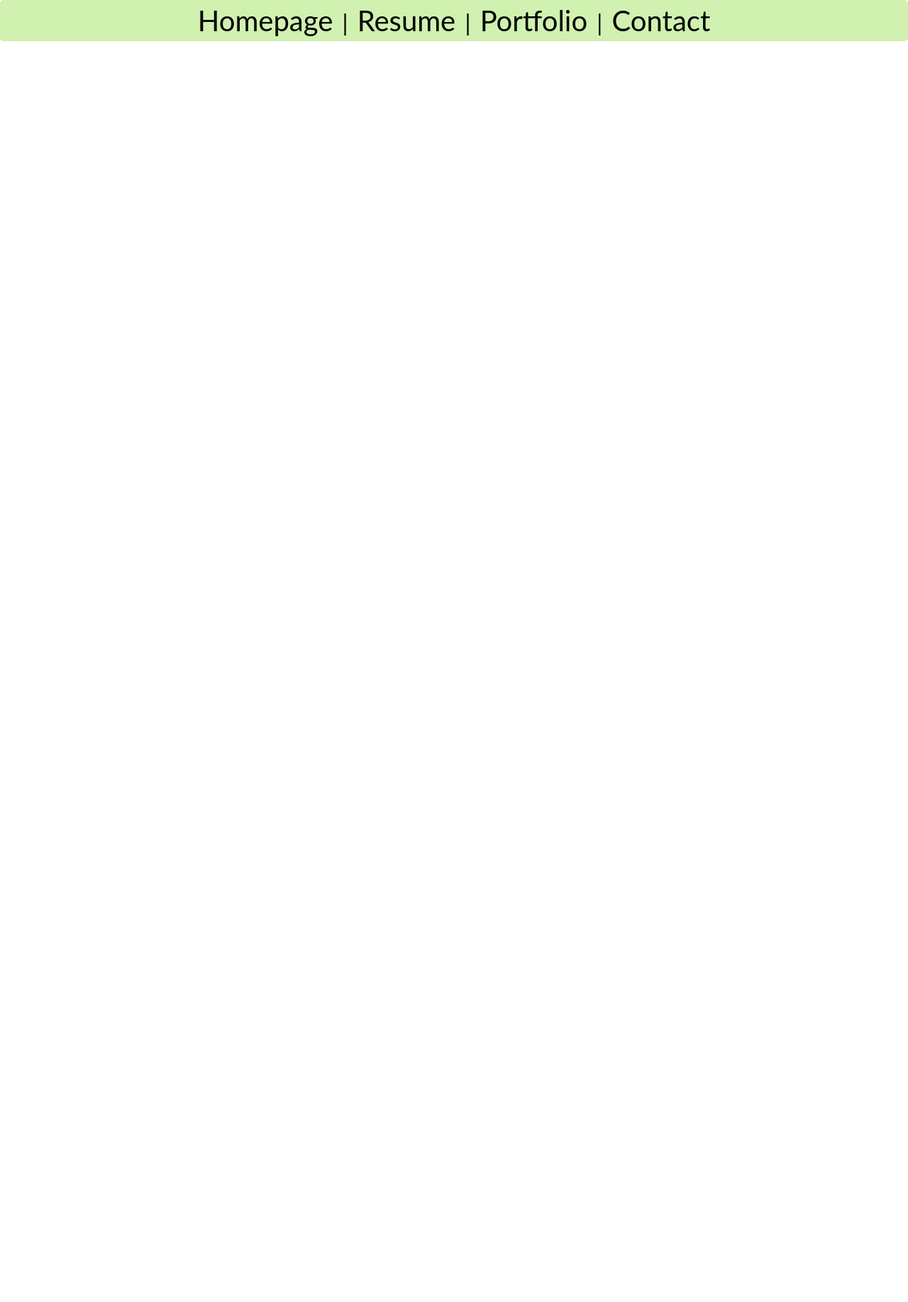
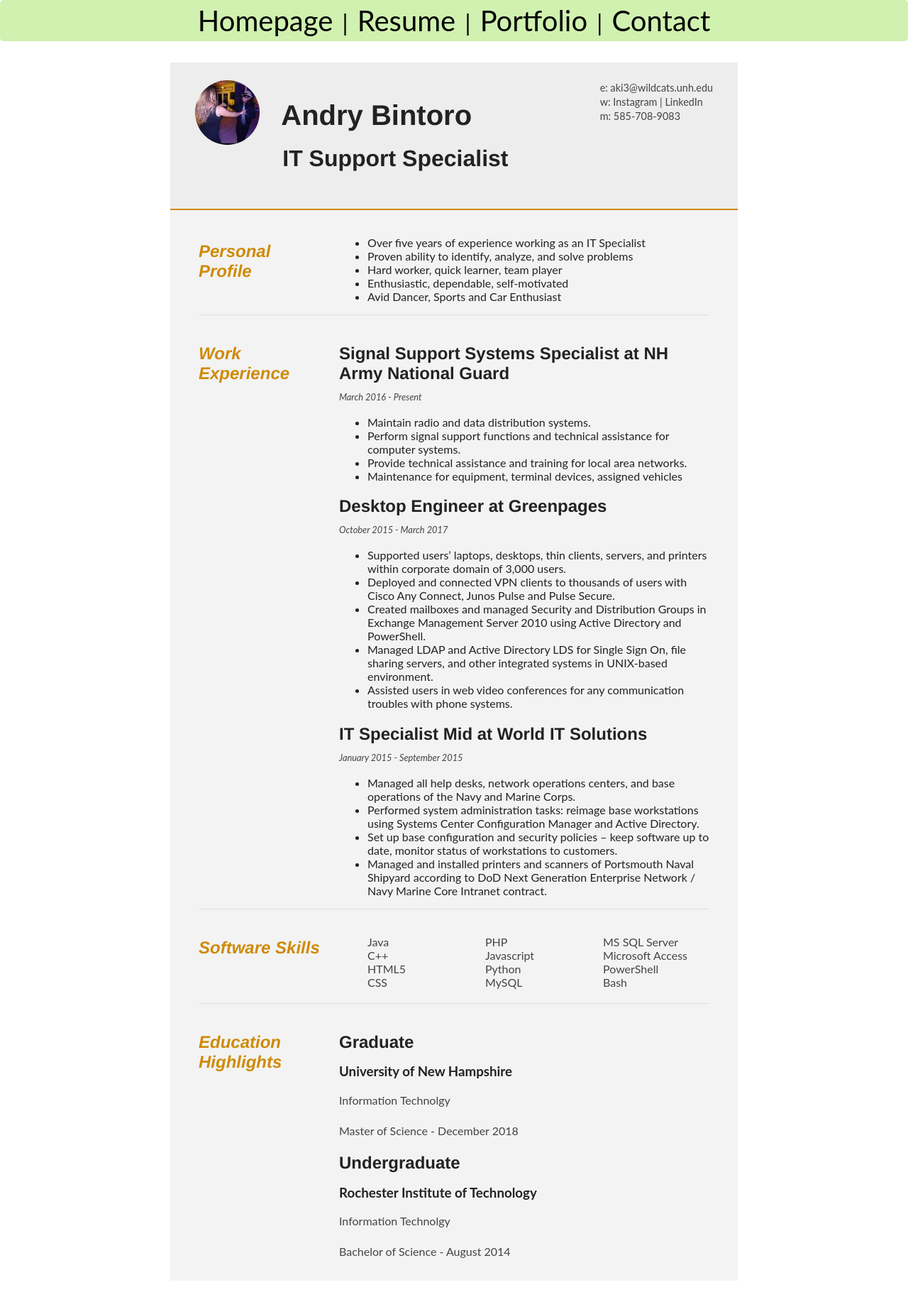
Before and after one commit to akb1449/workspace, a Django app: page /resume/ in a window 1280 px wide. Shown: the whole page at 71% size. Before the commit the page ends 58 px from the top, so only its background shows below. Run offline with Django 3.2, Linux system fonts and the light colour scheme.

Commit message:
adding modified resume.html

```diff
--- a/django/week2/templates/resume.html
+++ b/django/week2/templates/resume.html
@@ -4,23 +4,21 @@
 <!DOCTYPE html>
 <html>
 	<head>
-<title>Andry Bintoro - Resume</title>
+		{% block title %}
+			<title>Resume</title>
+		{% endblock %}
+		<meta name="viewport" content="width=device-width"/>
+		<meta name="description" content="Resume of Andry Bintoro."/>
+		<meta charset="UTF-8">
+		<link type="text/css" rel="stylesheet" href = {% static 'css/style.css' %}>
+	</head>
 
-<meta name="viewport" content="width=device-width"/>
-<meta name="description" content="The Resume of Andry Bintoro."/>
-<meta charset="UTF-8">
-
-<link type="text/css" rel="stylesheet" href="style.css">
-
-<!--[if lt IE 9]>
-<script src="//html5shiv.googlecode.com/svn/trunk/html5.js"></script>
-<![endif]-->
-</head>
 	<body id="top">
+	{% block content %}
 	<div id="cv" class="instaFade">
 		<div class="mainDetails">
 			<div id="headshot" class="quickFade">
-			<img src="headshot.jpg" alt="Andry Bintoro" />
+				<img src = {% static 'images/pic.jpg' %} alt="Andry Bintoro" />
 			</div>
 
 			<div id="name">
@@ -31,7 +29,8 @@
 			<div id="contactDetails" class="quickFade delayFour">
 				<ul>
 					<li>e: <a href="mailto:aki3@wildcats.unh.edu" target="_blank">aki3@wildcats.unh.edu</a></li>
-				<li>w: <a href="http://www.instagram.com/definegreatline">Instagram</a></li>
+					<li>w: <a href="http://www.instagram.com/definegreatline">Instagram</a> |
+	        <a href="http://www.linkedin.com/in/andry-bintoro">LinkedIn</a></li>
 					<li>m: 585-708-9083</li>
 				</ul>
 			</div>
@@ -46,7 +45,13 @@
 					</div>
 
 					<div class="sectionContent">
-					<p></p>
+						<ul>
+	            <li>Over five years of experience working as an IT Specialist </li>
+	            <li>Proven ability to identify, analyze, and solve problems</li>
+	            <li>Hard worker, quick learner, team player </li>
+	            <li>Enthusiastic, dependable, self-motivated </li>
+	            <li>Avid Dancer, Sports and Car Enthusiast </li>
+	          </ul>
 					</div>
 				</article>
 				<div class="clear"></div>
@@ -60,22 +65,39 @@
 
 				<div class="sectionContent">
 	        <article>
+						<h2>Signal Support Systems Specialist at NH Army National Guard</h2>
+						<p class="subDetails">March 2016 - Present</p>
+	          <ul>
+						   <li>Maintain radio and data distribution systems. </li>
+	             <li>Perform signal support functions and technical assistance for computer systems. </li>
+	             <li>Provide technical assistance and training for local area networks. </li>
+	             <li>Maintenance for equipment, terminal devices, assigned vehicles </li>
+	          </ul>
+					</article>
+
+	        <article>
 						<h2>Desktop Engineer at Greenpages</h2>
 						<p class="subDetails">October 2015 - March 2017</p>
-					<p></p>
+	          <ul>
+	            <li>Supported users’ laptops, desktops, thin clients, servers, and printers within corporate domain of 3,000 users.</li>
+	            <li>Deployed and connected VPN clients to thousands of users with Cisco Any Connect, Junos Pulse and Pulse Secure.</li>
+	            <li>Created mailboxes and managed Security and Distribution Groups in Exchange Management Server 2010 using Active Directory and PowerShell.</li>
+	            <li>Managed LDAP and Active Directory LDS for Single Sign On, file sharing servers, and other integrated systems in UNIX-based environment.</li>
+	            <li>Assisted users in web video conferences for any communication troubles with phone systems.</li>
+	          </ul>
 					</article>
 
 					<article>
 						<h2>IT Specialist Mid at World IT Solutions</h2>
 						<p class="subDetails">January 2015 - September 2015</p>
-					<p></p>
+	          <ul>
+	            <li>Managed all help desks, network operations centers, and base operations of the Navy and Marine Corps.</li>
+	            <li>Performed system administration tasks: reimage base workstations using Systems Center Configuration Manager and Active Directory.</li>
+	            <li>Set up base configuration and security policies – keep software up to date, monitor status of workstations to customers.</li>
+	            <li>Managed and installed printers and scanners of Portsmouth Naval Shipyard according to DoD Next Generation Enterprise Network / Navy Marine Core Intranet contract.</li>
+						</li>
 					</article>
 
-				<article>
-					<h2>Utility Equipment Repairer at NH Army National Guard</h2>
-					<p class="subDetails">December 2010 - August 2017</p>
-					<p></p>
-				</article>
 				</div>
 				<div class="clear"></div>
 			</section>
@@ -83,19 +105,23 @@
 
 			<section>
 				<div class="sectionTitle">
-				<h1>Key Skills</h1>
+					<h1>Software Skills</h1>
 				</div>
 
 				<div class="sectionContent">
 					<ul class="keySkills">
-					<li>A Key Skill</li>
-					<li>A Key Skill</li>
-					<li>A Key Skill</li>
-					<li>A Key Skill</li>
-					<li>A Key Skill</li>
-					<li>A Key Skill</li>
-					<li>A Key Skill</li>
-					<li>A Key Skill</li>
+						<li>Java</li>
+						<li>C++</li>
+						<li>HTML5</li>
+						<li>CSS</li>
+						<li>PHP</li>
+						<li>Javascript</li>
+						<li>Python</li>
+						<li>MySQL</li>
+	          <li>MS SQL Server</li>
+	          <li>Microsoft Access</li>
+	          <li>PowerShell</li>
+	          <li>Bash</li>
 					</ul>
 				</div>
 				<div class="clear"></div>
@@ -104,26 +130,28 @@
 
 			<section>
 				<div class="sectionTitle">
-				<h1>Education</h1>
+					<h1>Education Highlights</h1>
 				</div>
 
 				<div class="sectionContent">
 					<article>
-					<h2>College/University</h2>
-					<p class="subDetails">Qualification</p>
-					<p></p>
+						<h2>Graduate</h2>
+	          <h3>University of New Hampshire</h3>
+	          <p>Information Technolgy</p>
+						<p>Master of Science - December 2018</p>
 					</article>
 
 					<article>
-					<h2>College/University</h2>
-					<p class="subDetails">Qualification</p>
-					<p></p>
+						<h2>Undergraduate</h2>
+	          <h3>Rochester Institute of Technology</h3>
+	          <p>Information Technolgy</p>
+						<p>Bachelor of Science - August 2014</p>
 					</article>
 				</div>
 				<div class="clear"></div>
 			</section>
-
 		</div>
 	</div>
+	{% endblock %}
 	</body>
 </html>
```
Lines whose indentation alone changed are shown as unchanged.
